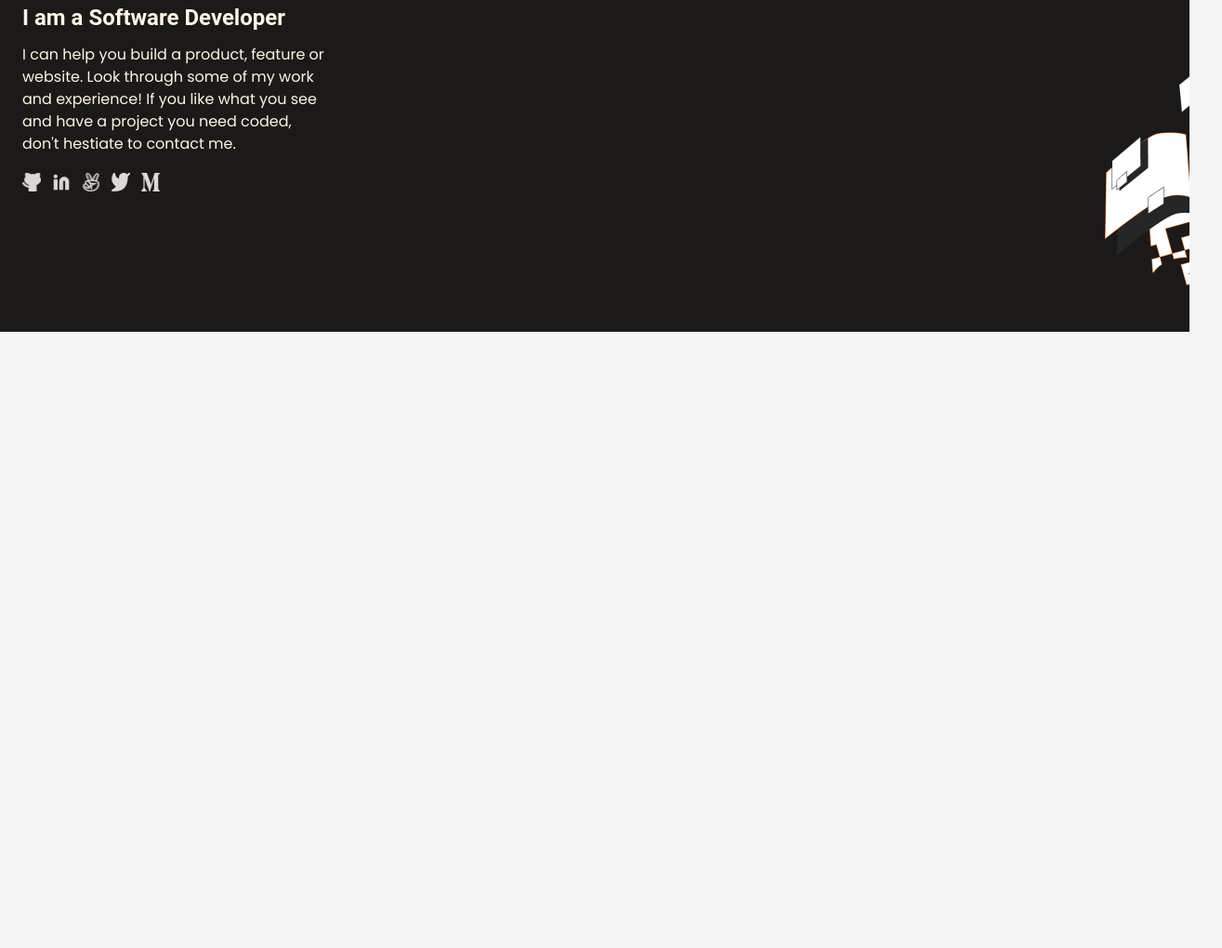
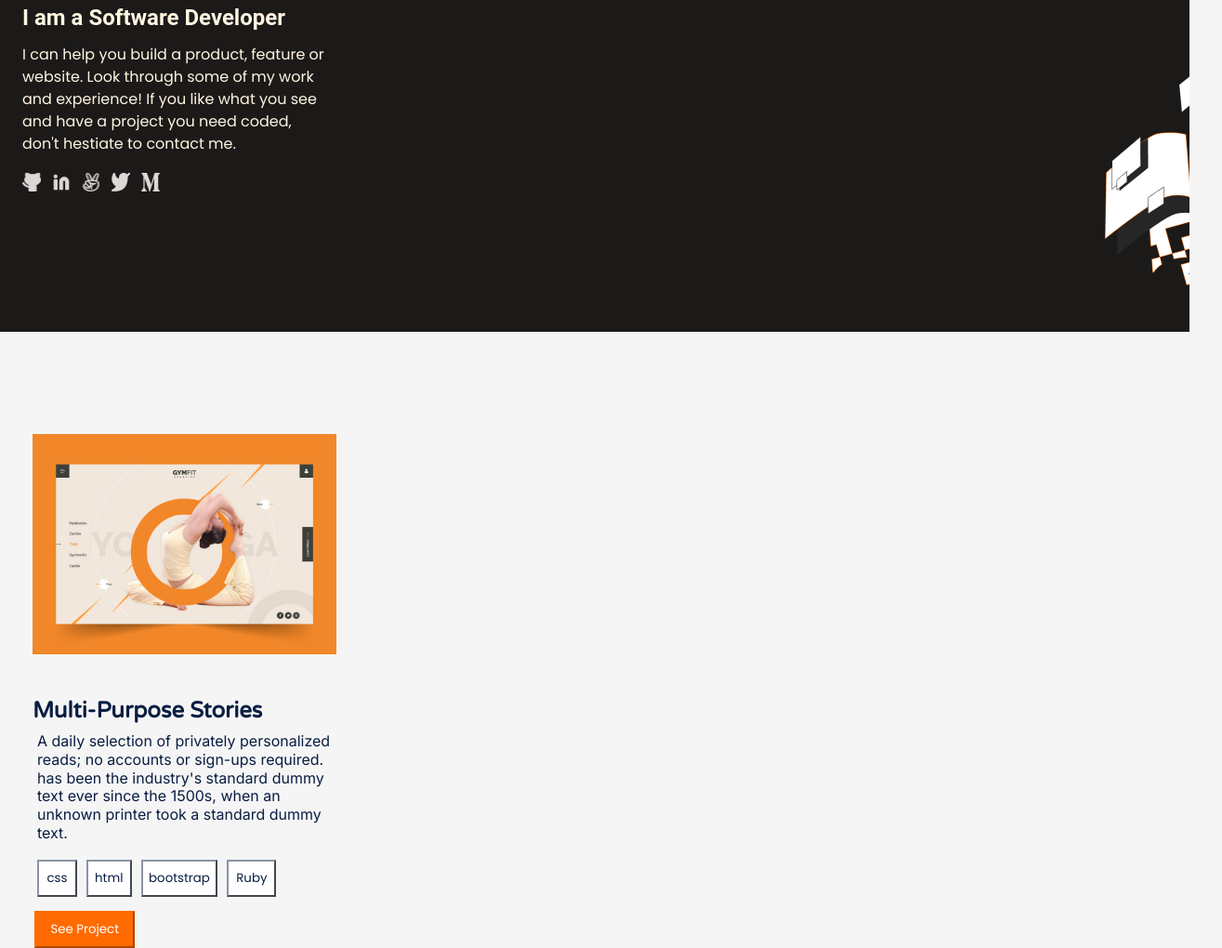
Before and after one commit to posh101/My-Portfolio, a website: page index.html in a window 1280 px wide. Shown: the part 325-1345 px from the top of the page at 93% size, 1315 px wide, since content can reach past the window. Before the commit the page ends 800 px from the top, so only its background shows below. Drawn offline with Linux system fonts and the light colour scheme.

Commit message:
The final part of my portfolio. Add a header, text and navigation buttons.

```diff
--- a/index.html
+++ b/index.html
@@ -6,15 +6,7 @@
   <meta name="viewport" content="width=device-width, initial-scale=1.0">
   <title>Paul Portfolio</title>
   <link rel="stylesheet" href="style.css">
-  <link
-      rel="stylesheet"
-      href="https://fonts.googleapis.com/icon?family=Material+Icons"
-    />
-
-    <link
-        href="https://fonts.googleapis.com/css2?family=Poppins:wght@400;500;600&display=swap"
-        rel="stylesheet"
-    />
+  <link href="https://fonts.googleapis.com/css2?family=Crete+Round&family=Inter&family=Poppins&family=Varela+Round&display=swap" rel="stylesheet">
 </head>
 <body>
     <header>
@@ -77,7 +69,47 @@
 
       </section>
 
+      <section class="wrap">
+        <br>
+        <br>
+        <br>
+        <br>
+        <br>
+        <br>
+        <br>
+        <br>
+        <br>
+
+      <header>
+        <h1 class="heading">Multi-Purpose Stories</h1>
+     </header>
+
+     <main>
+    <section>
+        <div>
+    <p class="text">
+        A daily selection of privately
+         personalized reads; no accounts or
+          sign-ups required. has been the
+           industry's standard dummy text ever
+           since the 1500s, when an unknown
+           printer took a standard dummy text.
+    </p>
+    </div>
+
+    <nav class="button">
+        <button class="button1" type="css">css</button>
+        <button class="button2" type="html">html</button>
+        <button class="button3" type="bootstrap">bootstrap</button>
+        <button class="button4" type="Ruby">Ruby</button>
+        <button class="button5" type="See Project">See Project</button>
+    </nav>
+
+    </section>
+    </section>
+
     </main>
+
 
 </body>
 </html>
--- a/style.css
+++ b/style.css
@@ -2,10 +2,18 @@
   margin: 0;
   padding: 0;
   box-sizing: border-box;
+  font-family: 'Crete Round', serif;
+  font-family: 'Inter', sans-serif;
+  font-family: 'Varela Round', sans-serif;
+  font-family: 'Poppins', sans-serif;
 }
 
 body {
   background: #f5f5f5;
+}
+
+.material-icons {
+  font-family: 'Inter', sans-serif;
 }
 
 .container {
@@ -94,3 +102,107 @@ body {
   font-size: 60px;
   line-height: 67px;
 }
+
+.wrap {
+  background-image: url(./images/placeholder.png);
+  background-repeat: no-repeat;
+  background-position: 35px;
+  background-size: auto;
+  background-attachment: scroll;
+}
+
+.heading {
+  color: #091e42;
+  fill: solid;
+  line-height: 108%;
+  font-family: 'Varela Round', sans-serif;
+  font-display: 20px;
+  position: relative;
+  top: 170px;
+  left: 35px;
+  vertical-align: center;
+}
+
+.text {
+  color: #091e42;
+  font-family: 'Inter', sans-serif;
+  font-size: 16px;
+  width: 327px;
+  height: 147px;
+  line-height: 124%;
+  position: relative;
+  left: 40px;
+  top: 180px;
+  align-self: auto;
+  display: block;
+}
+
+.intro {
+  display: flex;
+  align-items: center;
+  justify-content: center;
+  padding-top: 45px;
+}
+
+.button {
+  display: flex;
+  gap: 10px;
+  row-gap: 10px;
+  position: relative;
+  top: 170px;
+  height: 60px;
+  width: 375px;
+  justify-content: center;
+  left: 40px;
+}
+
+.button1 {
+  height: 40px;
+  width: 49px;
+  stroke: solid;
+  color: #8993a4;
+  background: #ffff;
+  border-color: #8993a4;
+  -webkit-text-fill-color: #091e42;
+}
+
+.button2 {
+  width: 56px;
+  height: 40px;
+  stroke: solid;
+  color: #8993a4;
+  background-color: #ffff;
+  border-color: #8993a4;
+  -webkit-text-fill-color: #091e42;
+}
+
+.button3 {
+  width: 95px;
+  height: 40px;
+  background-color: #ffff;
+  border-color: #8993a4;
+  color: #8993a4;
+  -webkit-text-fill-color: #091e42;
+}
+
+.button4 {
+  width: 61px;
+  height: 40px;
+  color: #8993a4;
+  background-color: #ffff;
+  stroke: solid;
+  border-color: #8993a4;
+  -webkit-text-fill-color: #091e42;
+}
+
+.button5 {
+  width: 124px;
+  height: 40px;
+  background-color: #ff6b00;
+  color: #fff;
+  border-color: #ff6b00;
+  align-self: flex-end;
+  position: relative;
+  top: 35px;
+  right: 270px;
+}
```
Also changed, not shown: images/placeholder.png (added).
